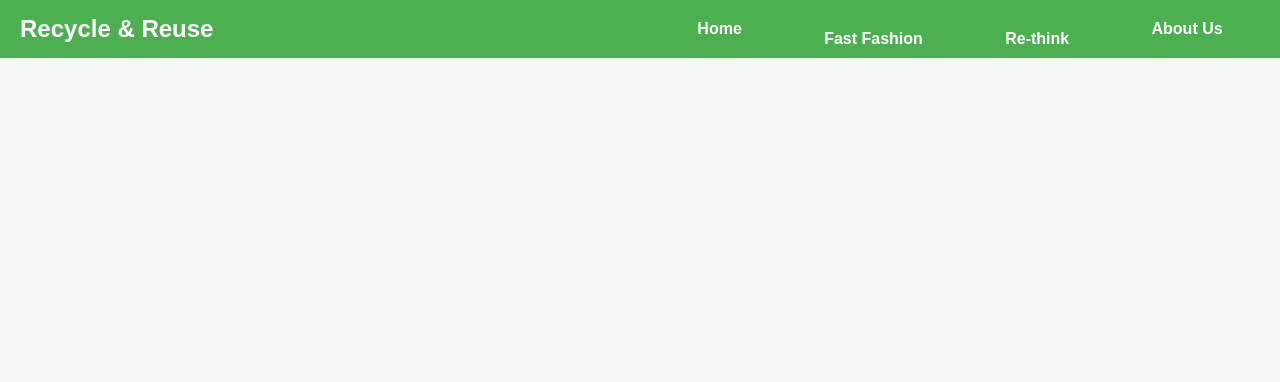
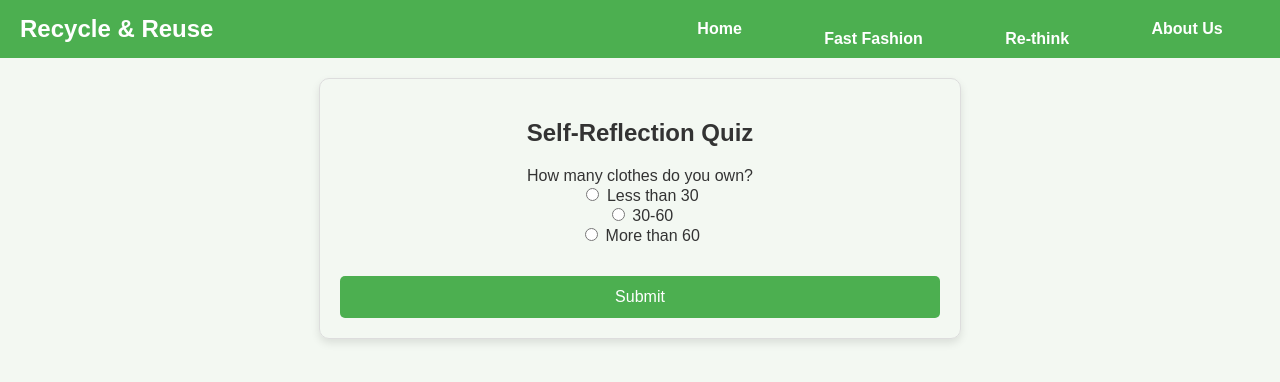
Before and after one commit to 099anshu/Fashion_website-chic-a-boo-, a plain HTML site: page quiz.html in a window 1280 px wide. Drawn offline with Linux system fonts and the light colour scheme.

Commit message:
Update quiz.html

```diff
--- a/quiz.html
+++ b/quiz.html
@@ -59,7 +59,46 @@
         .dropdown-content a:hover {
             background-color: #ddd;
         }
+        .quiz-container {
+            max-width: 600px;
+            margin: 20px auto;
+            padding: 20px;
+            border: 1px solid #ddd;
+            border-radius: 10px;
+            box-shadow: 0px 4px 8px rgba(0,0,0,0.1);
+        }
+        .question {
+            margin-bottom: 15px;
+        }
+        .result-section {
+            display: none;
+            margin-top: 20px;
+            padding: 10px;
+            border: 1px solid #4CAF50;
+            border-radius: 5px;
+            background-color: #f9f9f9;
+        }
     </style>
+    <script>
+        function analyzeQuiz(event) {
+            event.preventDefault();
+            let clothesOwned = document.querySelector('input[name="clothes_owned"]:checked')?.value;
+            let dailyWear = document.querySelector('input[name="daily_wear"]:checked')?.value;
+            let forgottenClothes = document.querySelector('input[name="forgotten_clothes"]:checked')?.value;
+
+            let category = "OPTIMUM CONSUMPTION";
+            if (clothesOwned === "Less than 30" && dailyWear === "All" && forgottenClothes === "Rarely") {
+                category = "UNDERCONSUMPTION";
+            } else if (clothesOwned === "More than 60" && dailyWear === "Few" && forgottenClothes === "All the time!") {
+                category = "OVERCONSUMPTION";
+            }
+
+            document.getElementById("result-section").style.display = "block";
+            document.getElementById("underconsumption").style.display = category === "UNDERCONSUMPTION" ? "block" : "none";
+            document.getElementById("optimumconsumption").style.display = category === "OPTIMUM CONSUMPTION" ? "block" : "none";
+            document.getElementById("overconsumption").style.display = category === "OVERCONSUMPTION" ? "block" : "none";
+        }
+    </script>
 </head>
 <body>
     <header>
@@ -83,5 +122,23 @@
             <a href="about.html">About Us</a>
         </nav>
     </header>
+    <div class="quiz-container">
+        <h2>Self-Reflection Quiz</h2>
+        <form onsubmit="analyzeQuiz(event)">
+            <div class="question">
+                <label>How many clothes do you own?</label><br>
+                <input type="radio" name="clothes_owned" value="Less than 30"> Less than 30<br>
+                <input type="radio" name="clothes_owned" value="30-60"> 30-60<br>
+                <input type="radio" name="clothes_owned" value="More than 60"> More than 60<br>
+            </div>
+            <button type="submit">Submit</button>
+        </form>
+        <div id="result-section" class="result-section">
+            <h3>Quiz Result:</h3>
+            <p id="underconsumption" style="display:none;">You fall under UNDERCONSUMPTION</p>
+            <p id="optimumconsumption" style="display:none;">You have OPTIMUM CONSUMPTION</p>
+            <p id="overconsumption" style="display:none;">You fall under OVERCONSUMPTION</p>
+        </div>
+    </div>
 </body>
 </html>
```
